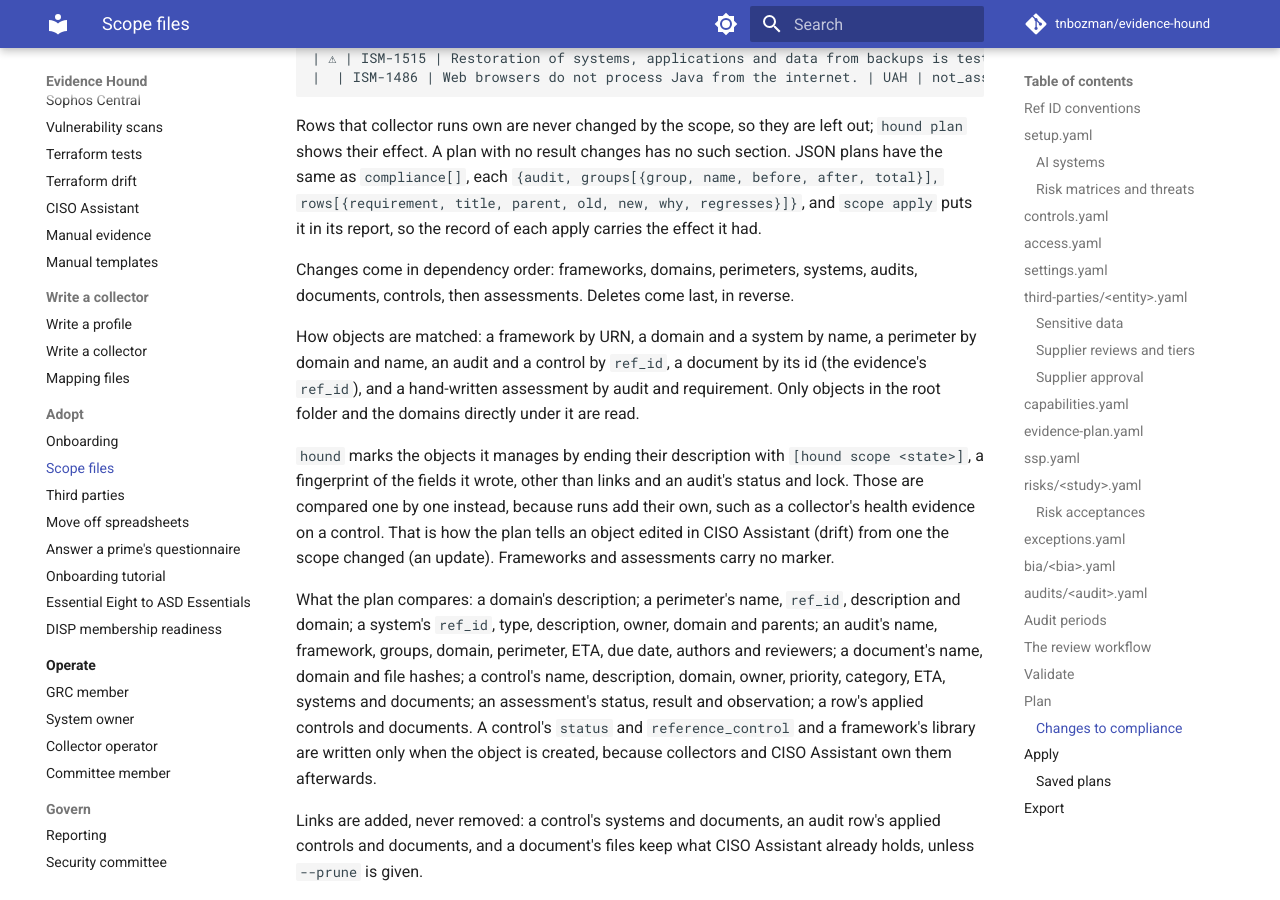
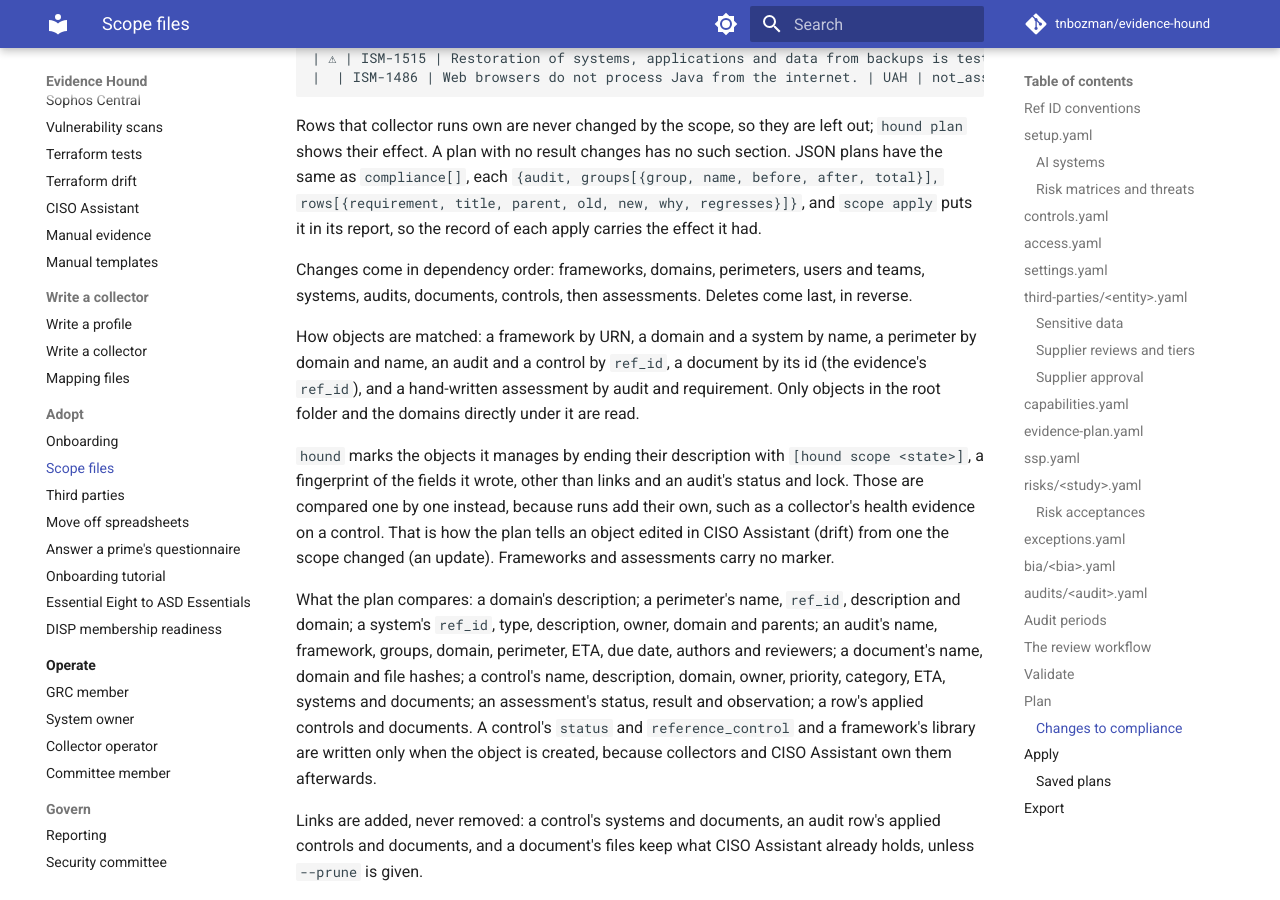
Before and after one commit to tnbozman/evidence-hound, an MkDocs documentation site: the page built from docs/scope.md, in a window 1280 px wide and 900 px high, scrolled down 23744 px. Built offline with MkDocs 1.6.1 and Material for MkDocs 9.7.7, drawn with Linux system fonts in a browser that asks for light colours; comment, search, counter and statistics services are not loaded.

Commit message:
docs(s15-D1): the scope plan's order lists users and teams before systems
Co-Authored-By: Claude Opus 5.5 <noreply@anthropic.com>

```diff
--- a/docs/scope.md
+++ b/docs/scope.md
@@ -632,7 +632,7 @@ Below the change table, the plan shows what the change does to each audit's resu
 
 Rows that collector runs own are never changed by the scope, so they are left out; `hound plan` shows their effect. A plan with no result changes has no such section. JSON plans have the same as `compliance[]`, each `{audit, groups[{group, name, before, after, total}], rows[{requirement, title, parent, old, new, why, regresses}]}`, and `scope apply` puts it in its report, so the record of each apply carries the effect it had.
 
-Changes come in dependency order: frameworks, domains, perimeters, systems, audits, documents, controls, then assessments. Deletes come last, in reverse.
+Changes come in dependency order: frameworks, domains, perimeters, users and teams, systems, audits, documents, controls, then assessments. Deletes come last, in reverse.
 
 How objects are matched: a framework by URN, a domain and a system by name, a perimeter by domain and name, an audit and a control by `ref_id`, a document by its id (the evidence's `ref_id`), and a hand-written assessment by audit and requirement. Only objects in the root folder and the domains directly under it are read.
 
```
